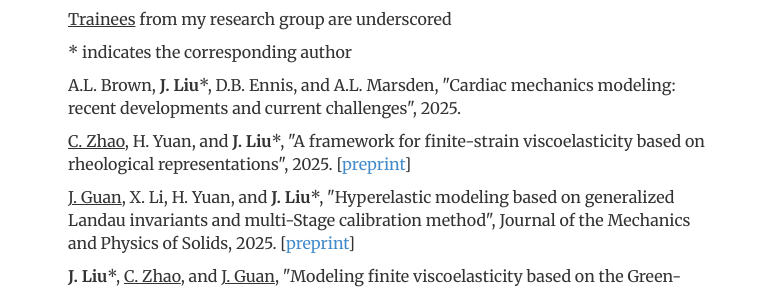
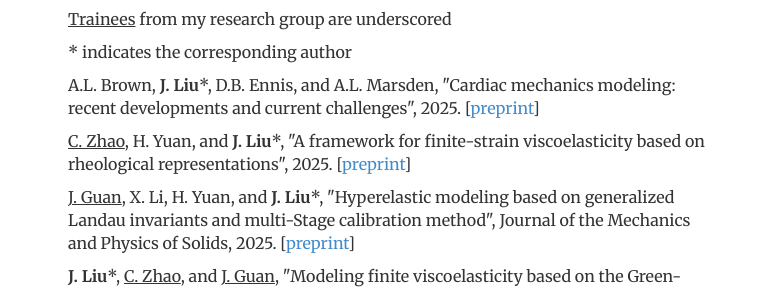
Before and after one commit to ju-liu/ju-liu.github.io, a Jekyll site: the page built from publications/index.html, in a window 1280 px wide and 900 px high. Shown: the part 141-430 px from the top of the window, without its empty margins (248-1031 px from the left). Built offline with Jekyll 4.4.1, drawn with Linux system fonts in a browser that asks for light colours; nearby versions of some CDN libraries; library files that are not in the unit come from our copies; comment, search, counter and statistics services are not loaded.

Commit message:
Update index.html

```diff
--- a/publications/index.html
+++ b/publications/index.html
@@ -14,7 +14,7 @@
 
   <p>* indicates the corresponding author</p>
   <article>
-  <p>A.L. Brown, <strong>J. Liu</strong>*, D.B. Ennis, and A.L. Marsden, "Cardiac mechanics modeling: recent developments and current challenges", 2025.</p>
+  <p>A.L. Brown, <strong>J. Liu</strong>*, D.B. Ennis, and A.L. Marsden, "Cardiac mechanics modeling: recent developments and current challenges", 2025. [<a href="https://arxiv.org/abs/2509.07971">preprint</a>]</p>
   </article>
 
   <article>
```
